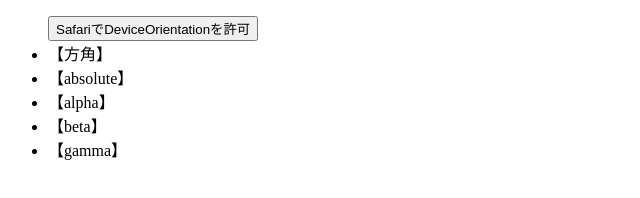
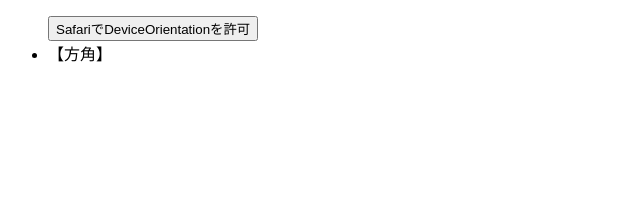
Before and after one commit to PearlEarringMinion/FetchBearingTest, a plain HTML site: page index.html in a window 1280 px wide. Shown: the whole page, without its empty margins (0-640 px from the left). Drawn offline with Linux system fonts and the light colour scheme.

Commit message:
Update index.html

```diff
--- a/index.html
+++ b/index.html
@@ -157,10 +157,7 @@
         <ul>
             <input type="button" id="permit" value="SafariでDeviceOrientationを許可"/>
             <li>【方角】<span id="direction"></span></li>
-            <li>【absolute】<span id="absolute"></span></li>
-            <li>【alpha】<span id="alpha"></span></li>
-            <li>【beta】<span id="beta"></span></li>
-            <li>【gamma】<span id="gamma"></span></li>
+
         </ul>
     </body>
 </html>
```
